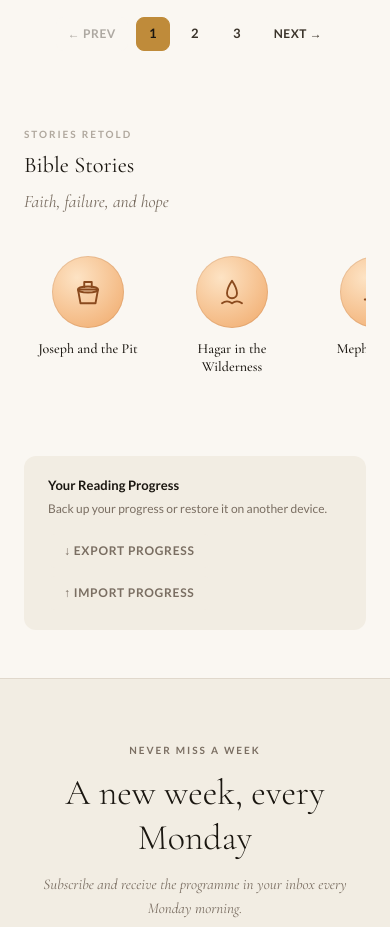
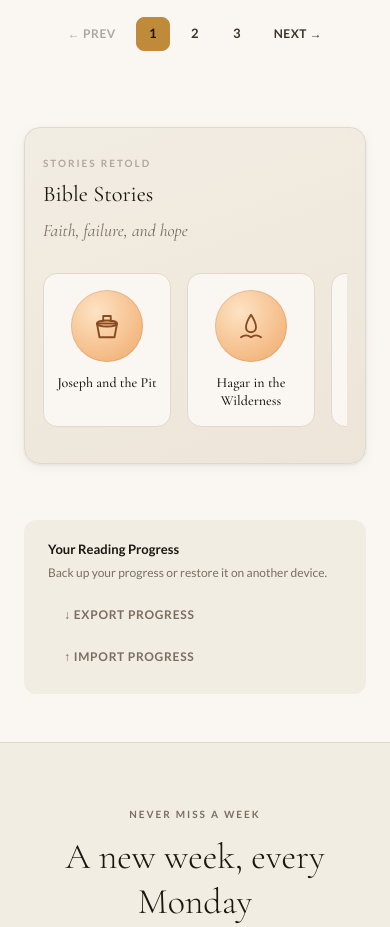
Before and after one commit to kiche-allan/spiritual-programme, a Next.js app: page / in a window 390 px wide. Shown: the part 7180-8107 px from the top of the page. Built offline with nearby package versions, Linux system fonts and the light colour scheme.

Commit message:
fix: give Bible Stories section its own card background
Wrap the section in a bordered, gradient-tinted card so it reads as
a distinct block instead of blending into the page background, and
adjust story tile backgrounds/hover state to stand out against it.

```diff
--- a/app/globals.css
+++ b/app/globals.css
@@ -177,6 +177,13 @@ body { background: var(--bg); color: var(--t1); font-family: var(--font-lato), s
 }
 
 /* ── BIBLE STORIES ───────────────────────────────────────────────────────── */
+.bible-stories-card {
+  background: linear-gradient(160deg, var(--bg2), var(--bg3));
+  border: 1px solid var(--border-custom);
+  border-radius: 20px;
+  padding: 40px 32px;
+  box-shadow: var(--sh);
+}
 .bible-stories-row {
   display: flex;
   gap: 16px;
@@ -196,7 +203,9 @@ body { background: var(--bg); color: var(--t1); font-family: var(--font-lato), s
   border-radius: 14px;
   text-decoration: none;
   color: inherit;
-  transition: transform .2s ease, background .2s ease;
+  background: var(--bg);
+  border: 1px solid var(--border-custom);
+  transition: transform .2s ease, background .2s ease, box-shadow .2s ease;
 }
 .bible-story-icon {
   width: 72px;
@@ -220,7 +229,8 @@ body { background: var(--bg); color: var(--t1); font-family: var(--font-lato), s
 @media (hover: hover) {
   .bible-story-card:hover {
     transform: translateY(-3px);
-    background: var(--bg2);
+    box-shadow: var(--sh);
+    border-color: var(--tl);
   }
 }
 @media (min-width: 760px) {
@@ -228,6 +238,12 @@ body { background: var(--bg); color: var(--t1); font-family: var(--font-lato), s
     display: grid;
     grid-template-columns: repeat(5, 1fr);
     overflow-x: visible;
+  }
+}
+@media (max-width: 560px) {
+  .bible-stories-card {
+    padding: 28px 18px;
+    border-radius: 16px;
   }
 }
 
--- a/components/home/BibleStories.tsx
+++ b/components/home/BibleStories.tsx
@@ -137,12 +137,13 @@ const STORIES: Story[] = [
 export function BibleStories() {
   return (
     <section style={{ maxWidth: 1200, margin: "0 auto", padding: "0 24px 56px" }}>
+      <div className="bible-stories-card">
         <Eyebrow text="Stories retold" />
         <SectionTitle text="Bible Stories" />
         <p style={{
           fontFamily: "'Cormorant Garamond',Georgia,serif",
           fontSize: "1.1rem", fontStyle: "italic",
-        color: "var(--tm)", marginTop: -12, marginBottom: 24,
+          color: "var(--tm)", marginTop: -12, marginBottom: 28,
         }}>
           Faith, failure, and hope
         </p>
@@ -161,6 +162,7 @@ export function BibleStories() {
             </Link>
           ))}
         </div>
+      </div>
     </section>
   );
 }
```
Lines whose indentation alone changed are shown as unchanged.
